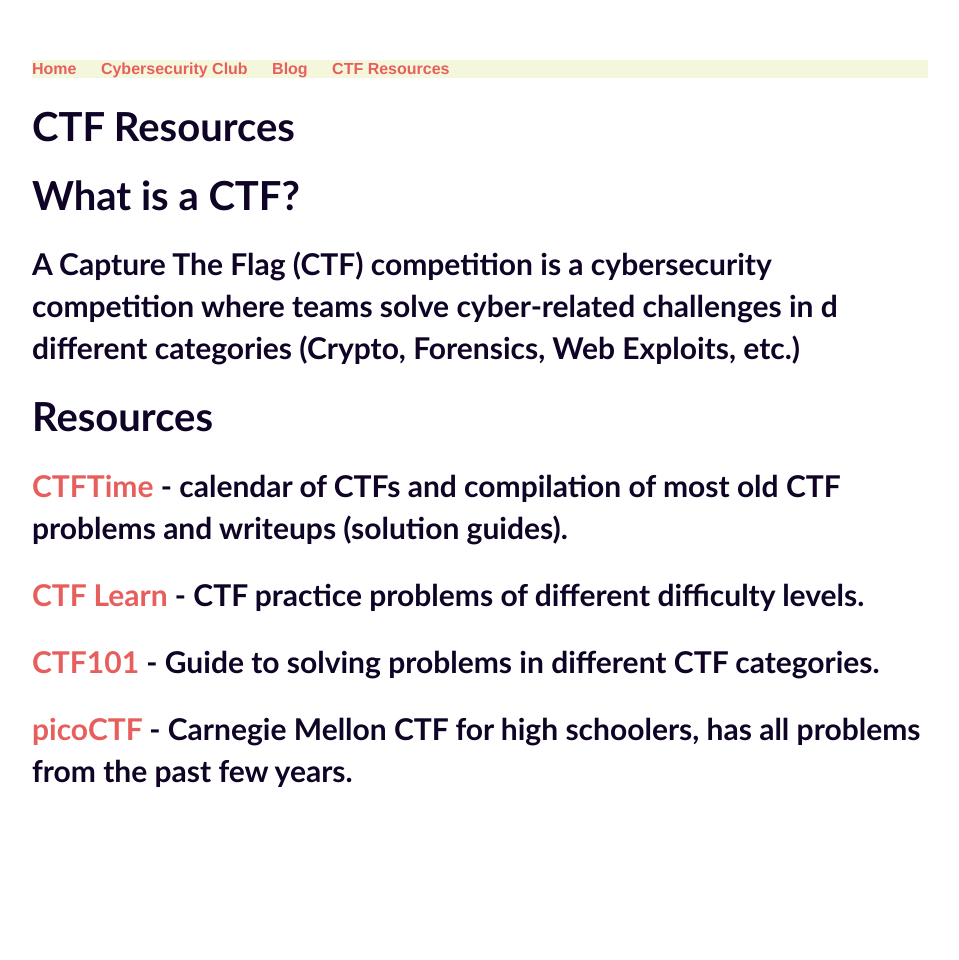
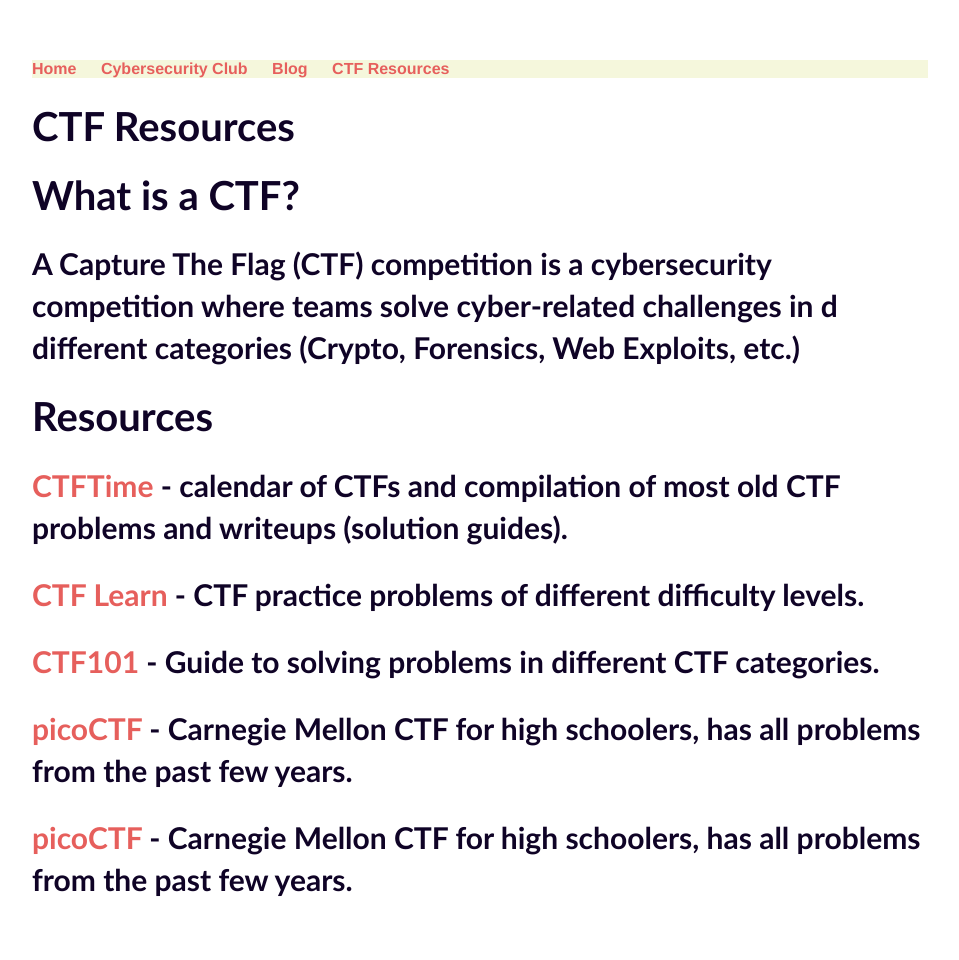
Before and after one commit to shricubed/shricubed.github.io, a Jekyll site: the page built from ctf/index.html, in a window 1280 px wide. Shown: the whole page, without its empty margins (160-1119 px from the left). Built offline with Jekyll 4.4.1, drawn with Linux system fonts in a browser that asks for light colours; before the commit the page ends 900 px from its top, so only the background shows below that.

Commit message:
Update index.html

```diff
--- a/ctf/index.html
+++ b/ctf/index.html
@@ -25,4 +25,7 @@
 		<h2><a href="https://www.picoctf.com">picoCTF</a> - Carnegie Mellon CTF for high schoolers, has all problems from
 			the past few years.</h2>
 
+		<h2><a href=/club>picoCTF</a> - Carnegie Mellon CTF for high schoolers, has all problems from
+			the past few years.</h2>
+
       	</div><!-- /.blurb -->
```
